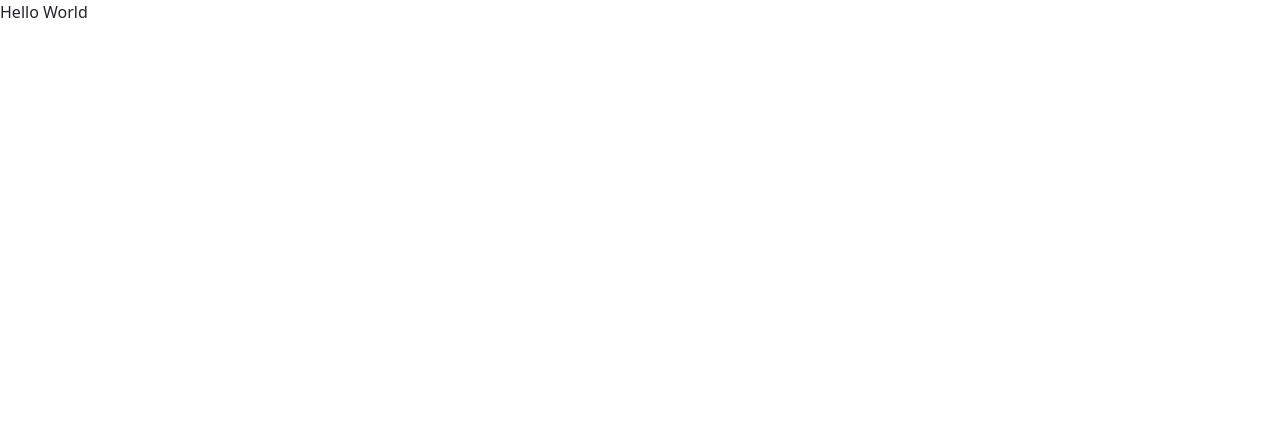
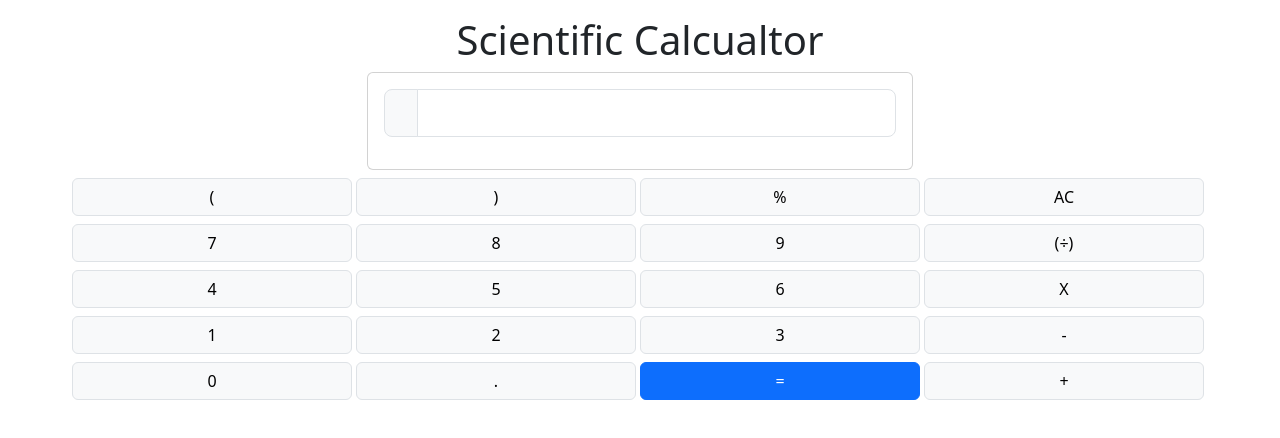
Before and after one commit to skyedavis50/scientific-calculator-live, a plain HTML site: page src/index.html in a window 1280 px wide. Drawn offline with nearby package versions, Linux system fonts and the light colour scheme.

Commit message:
basic buttons and input box

```diff
--- a/src/index.html
+++ b/src/index.html
@@ -1,14 +1,108 @@
 <!DOCTYPE html>
 <html>
+
 <head>
     <meta charset="utf-8">
     <meta name="viewport" content="width=device-width, initial-scale=1">
     <title>Scientific Calculator</title>
-        <link href="https://cdn.jsdelivr.net/npm/bootstrap@5.3.2/dist/css/bootstrap.min.css" rel="stylesheet" integrity="sha384-T3c6CoIi6uLrA9TneNEoa7RxnatzjcDSCmG1MXxSR1GAsXEV/Dwwykc2MPK8M2HN" crossorigin="anonymous">
+    <link href="https://cdn.jsdelivr.net/npm/bootstrap@5.3.2/dist/css/bootstrap.min.css" rel="stylesheet"
+        integrity="sha384-T3c6CoIi6uLrA9TneNEoa7RxnatzjcDSCmG1MXxSR1GAsXEV/Dwwykc2MPK8M2HN" crossorigin="anonymous">
 
 <body>
-            <div>Hello World</div>
-            <script src="https://cdn.jsdelivr.net/npm/bootstrap@5.3.2/dist/js/bootstrap.bundle.min.js" integrity="sha384-C6RzsynM9kWDrMNeT87bh95OGNyZPhcTNXj1NW7RuBCsyN/o0jlpcV8Qyq46cDfL" crossorigin="anonymous"></script>
+    <div class="container">
+        <h1 class="text-center mt-3">Scientific Calcualtor</h1>
+        <div class="row">
+            <div class="col-12 offset-md-3 col-md-6">
+                <div class="card">
+                    <div class="card-body">
+                        <div class="input-group input-group-sm mb-3">
+                            <div class="input-group input-group-lg">
+                                <span class="input-group-text" id="inputGroup-sizing-lg"></span>
+                                <input readonly id="calc-display" class="form-control" type="text"
+                                    aria-label="Sizing example input" aria-describedby="inputGroup-sizing-lg">
+                            </div>
+                        </div>
+                    </div>
+                </div>
+            </div>
+            <div class="row gx-1">
+                <div class="col-3">
+                    <button type="button" class="btn btn-light w-100 mt-2 border">(</button>
+                </div>
+                <div class="col-3">
+                    <button type="button" class="btn btn-light w-100 mt-2 border">)</button>
+                </div>
+                <div class="col-3">
+                    <button type="button" class="btn btn-light w-100 mt-2 border">%</button>
+                </div>
+                <div class="col-3">
+                    <button type="button" class="btn btn-light w-100 mt-2 border">AC</button>
+                </div>
+            </div>
+            <div class="row gx-1">
+                <div class="col-3">
+                    <button type="button" class="btn btn-light w-100 mt-2 border">7</button>
+                </div>
+                <div class="col-3">
+                    <button type="button" class="btn btn-light w-100 mt-2 border">8</button>
+                </div>
+                <div class="col-3">
+                    <button type="button" class="btn btn-light w-100 mt-2 border">9</button>
+                </div>
+                <div class="col-3">
+                    <button type="button" class="btn btn-light w-100 mt-2 border">(÷)</button>
+                </div>
+            </div>
+            <div class="row gx-1">
+                <div class="col-3">
+                    <button type="button" class="btn btn-light w-100 mt-2 border">4</button>
+                </div>
+                <div class="col-3">
+                    <button type="button" class="btn btn-light w-100 mt-2 border">5</button>
+                </div>
+                <div class="col-3">
+                    <button type="button" class="btn btn-light w-100 mt-2 border">6</button>
+                </div>
+                <div class="col-3">
+                    <button type="button" class="btn btn-light w-100 mt-2 border">X</button>
+                </div>
+            </div>
+            <div class="row gx-1">
+                <div class="col-3">
+                    <button type="button" class="btn btn-light w-100 mt-2 border">1</button>
+                </div>
+                <div class="col-3">
+                    <button type="button" class="btn btn-light w-100 mt-2 border">2</button>
+                </div>
+                <div class="col-3">
+                    <button type="button" class="btn btn-light w-100 mt-2 border">3</button>
+                </div>
+                <div class="col-3">
+                    <button type="button" class="btn btn-light w-100 mt-2 border">-</button>
+                </div>
+            </div>
+            <div class="row gx-1">
+                <div class="col-3">
+                    <button type="button" class="btn btn-light w-100 mt-2 border">0</button>
+                </div>
+                <div class="col-3">
+                    <button type="button" class="btn btn-light w-100 mt-2 border">.</button>
+                </div>
+                <div class="col-3">
+                    <button type="button" class="btn btn-primary w-100 mt-2 border-primary">=</button>
+                </div>
+                <div class="col-3">
+                    <button type="button" class="btn btn-light w-100 mt-2 border">+</button>
+                </div>
+            </div>
+        </div>
+    </div>
+    </div>
+    </div>
+    <script src="https://cdn.jsdelivr.net/npm/bootstrap@5.3.2/dist/js/bootstrap.bundle.min.js"
+        integrity="sha384-C6RzsynM9kWDrMNeT87bh95OGNyZPhcTNXj1NW7RuBCsyN/o0jlpcV8Qyq46cDfL"
+        crossorigin="anonymous"></script>
 </body>
 </head>
+
 </html>
```
Lines whose indentation alone changed are shown as unchanged.
